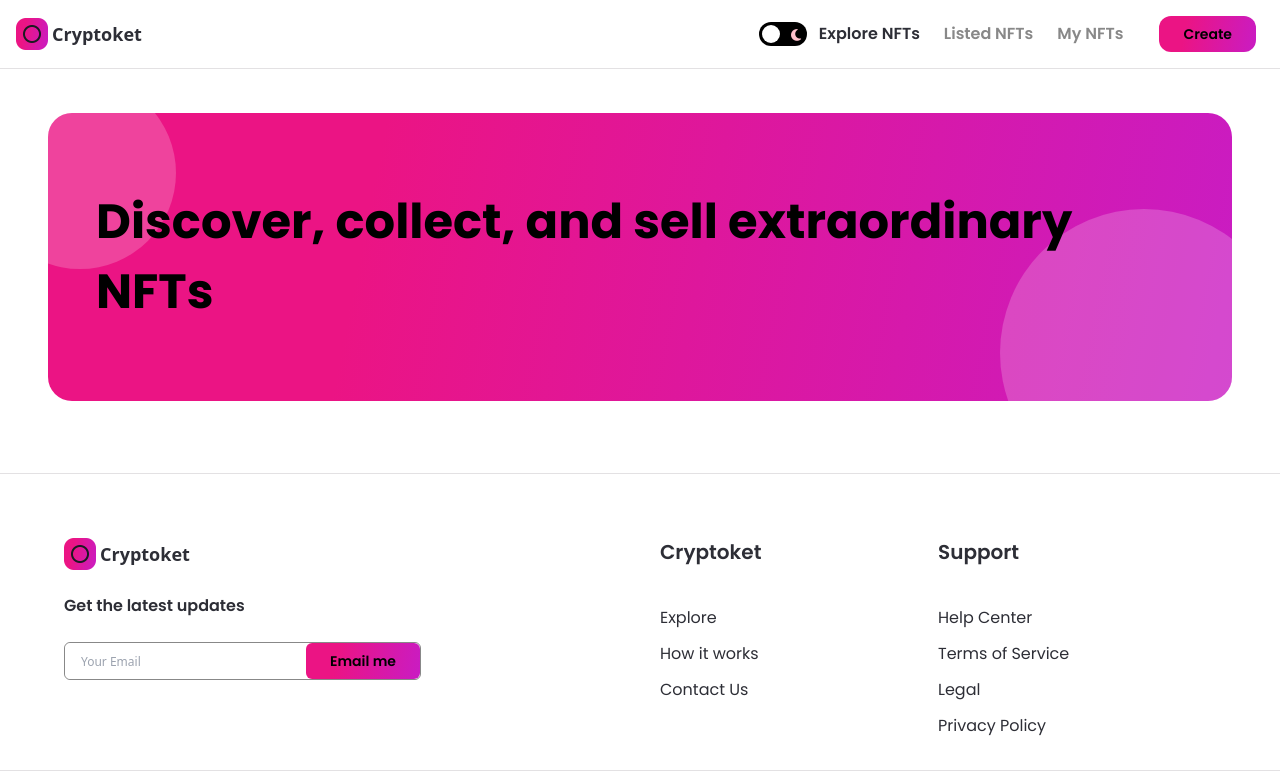
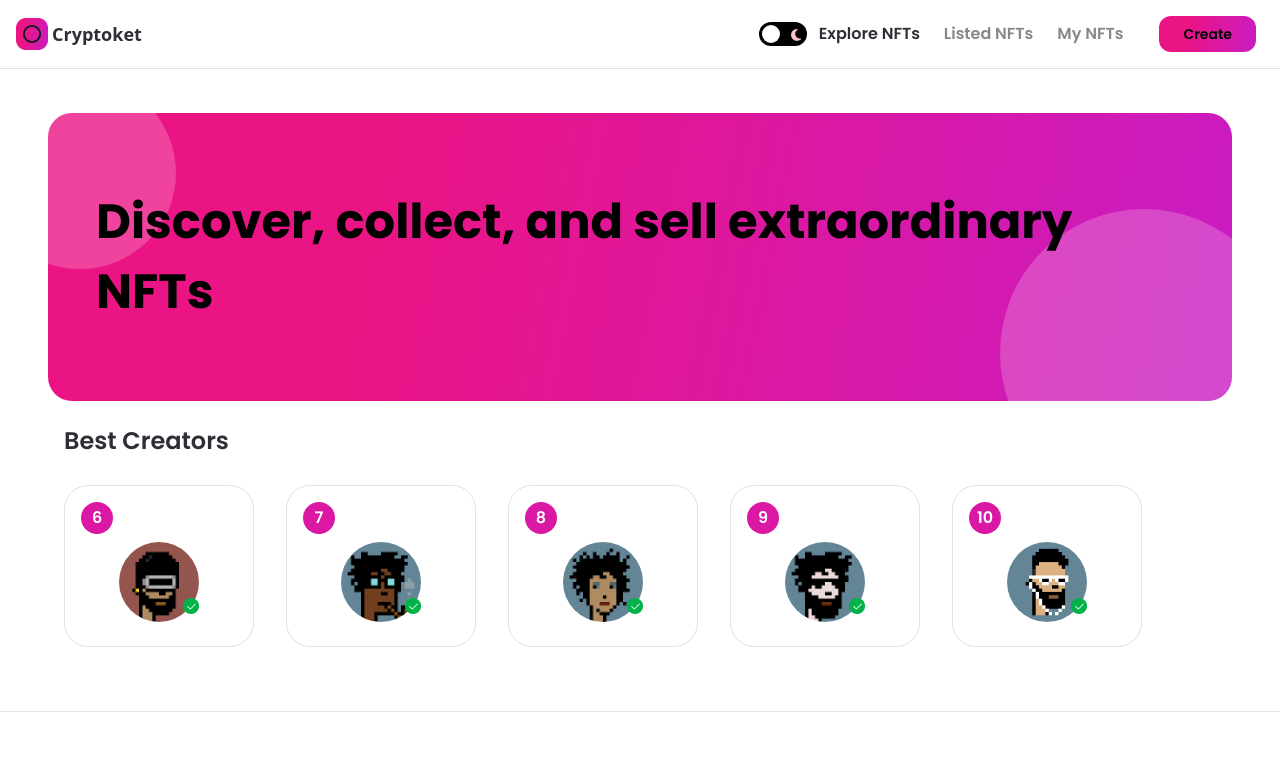
Before and after one commit to Shubhankar-12/cryptoket, a Next.js app: page / in a window 1280 px wide. Shown: the top 774 px of the page. Built offline with nearby package versions, Linux system fonts and the light colour scheme.

Commit message:
cratorcard updated

```diff
--- /dev/null
+++ b/components/CreatorCard.jsx
@@ -0,0 +1,35 @@
+import Image from 'next/image';
+import images from '../assets';
+
+const CreatorCard = ({ rank, creatorImage, creatorName, creatorEths }) => (
+  <div className=" min-w-190 minmd:min-w-240 dark:bg-nft-black-3 bg-white border
+   dark:border-nft-black-3 border-nft-gray-1 rounded-3xl flex flex-col m-4 p-4"
+  >
+    <div className="w-8 h-8 minlg:w-10 minlg:h-10 bg-nft-red-violet flexCenter rounded-full">
+      <p className="font-poppins text-white font-semibold text-base minlg:text-lg">
+        {rank}
+      </p>
+    </div>
+    <div className="my-2 flex justify-center">
+      <div className="relative w-20 h-20 minlg:w-28 minlg:h-28">
+        <Image
+          src={creatorImage}
+          layout="fill"
+          objectFit="cover"
+          alt="creator"
+          className="rounded-full"
+        />
+        <div className="absolute w-4 h-4 minlg:w-7 minlg:h-7 bottom-2 -right-0">
+          <Image
+            src={images.tick}
+            layout="fill"
+            objectFit="contain"
+            alt="tick"
+          />
+        </div>
+      </div>
+    </div>
+  </div>
+);
+
+export default CreatorCard;
--- a/pages/index.js
+++ b/pages/index.js
@@ -1,6 +1,14 @@
-import { Banner } from '../components';
+import { useState, useEffect, useRef } from 'react';
 
-const Home = () => (
+import { Banner, CreatorCard } from '../components';
+import images from '../assets';
+import { makeId } from '../utils/makeId';
+
+const Home = () => {
+  const parentRef = useRef(null);
+  const scrollRef = useRef(null);
+
+  return (
     <div className="flex justify-center sm:px-4 p-12">
       <div className="w-full minmd:w-4/5">
         <Banner
@@ -8,7 +16,26 @@
           childStyles="md:text-4xl sm:text-2xl xs:text-xl text-left"
           bannerText="Discover, collect, and sell extraordinary NFTs"
         />
+        <div>
+          <h1 className=" font-poppins dark:text-white text-nft-black-1 text-2xl minlg:text-4xl font-semibold ml-4 xs:ml-0">
+            Best Creators
+          </h1>
+          <div className=" relative flex-1 max-w-full flex mt-3" ref={parentRef}>
+            <div className=" flex flex-row w-max overflow-x-scroll no-scrollbar select-none" ref={scrollRef}>
+              {[6, 7, 8, 9, 10].map((i) => (
+                <CreatorCard
+                  key={`creator-${i}`}
+                  rank={i}
+                  creatorImage={images[`creator${i}`]}
+                  creatorName={`0x${makeId(3)}...${makeId(4)}`}
+                  creatorEths={10 - i * 0.5}
+                />
+              ))}
+            </div>
+          </div>
+        </div>
       </div>
     </div>
   );
+};
 export default Home;
```
Lines whose indentation alone changed are shown as unchanged.
